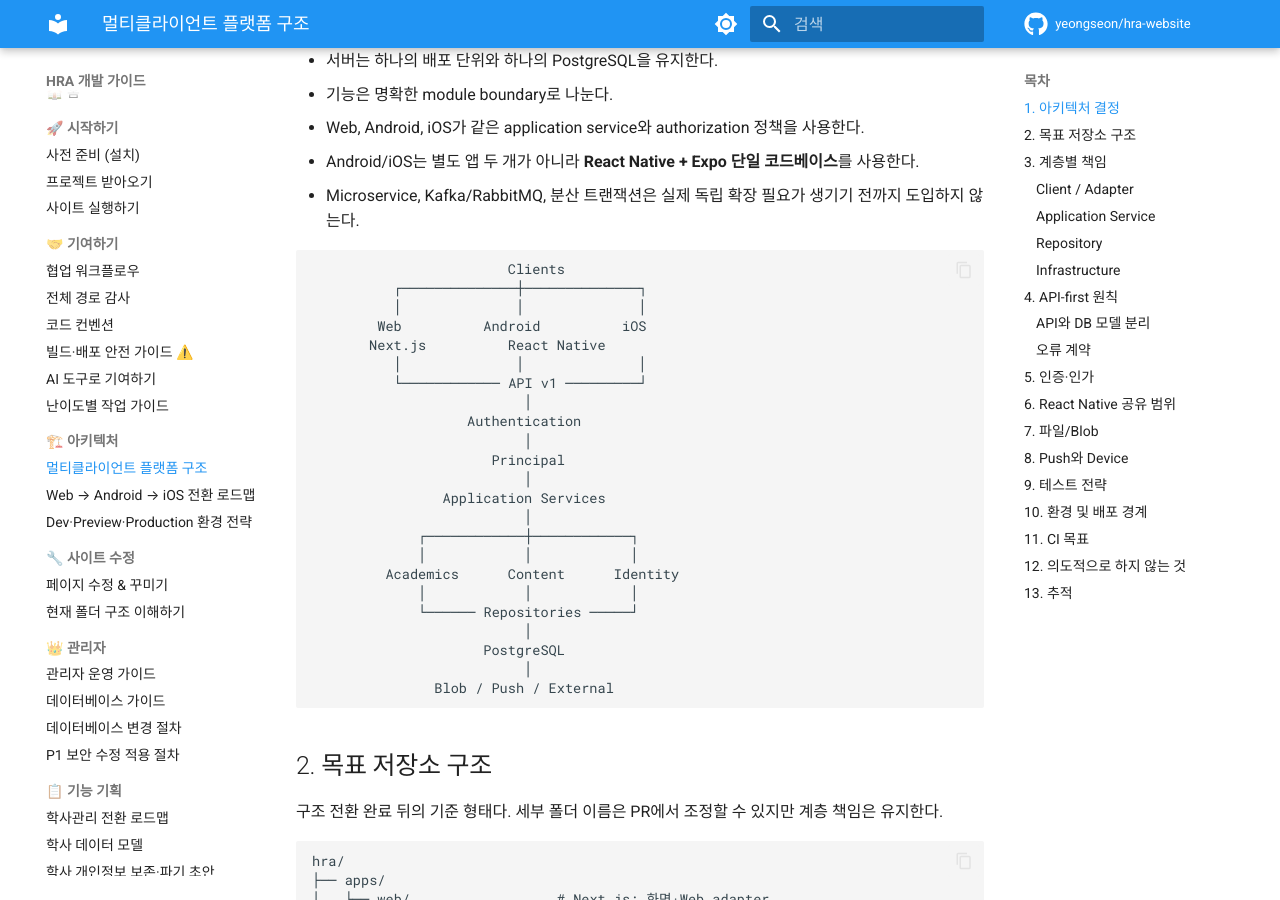
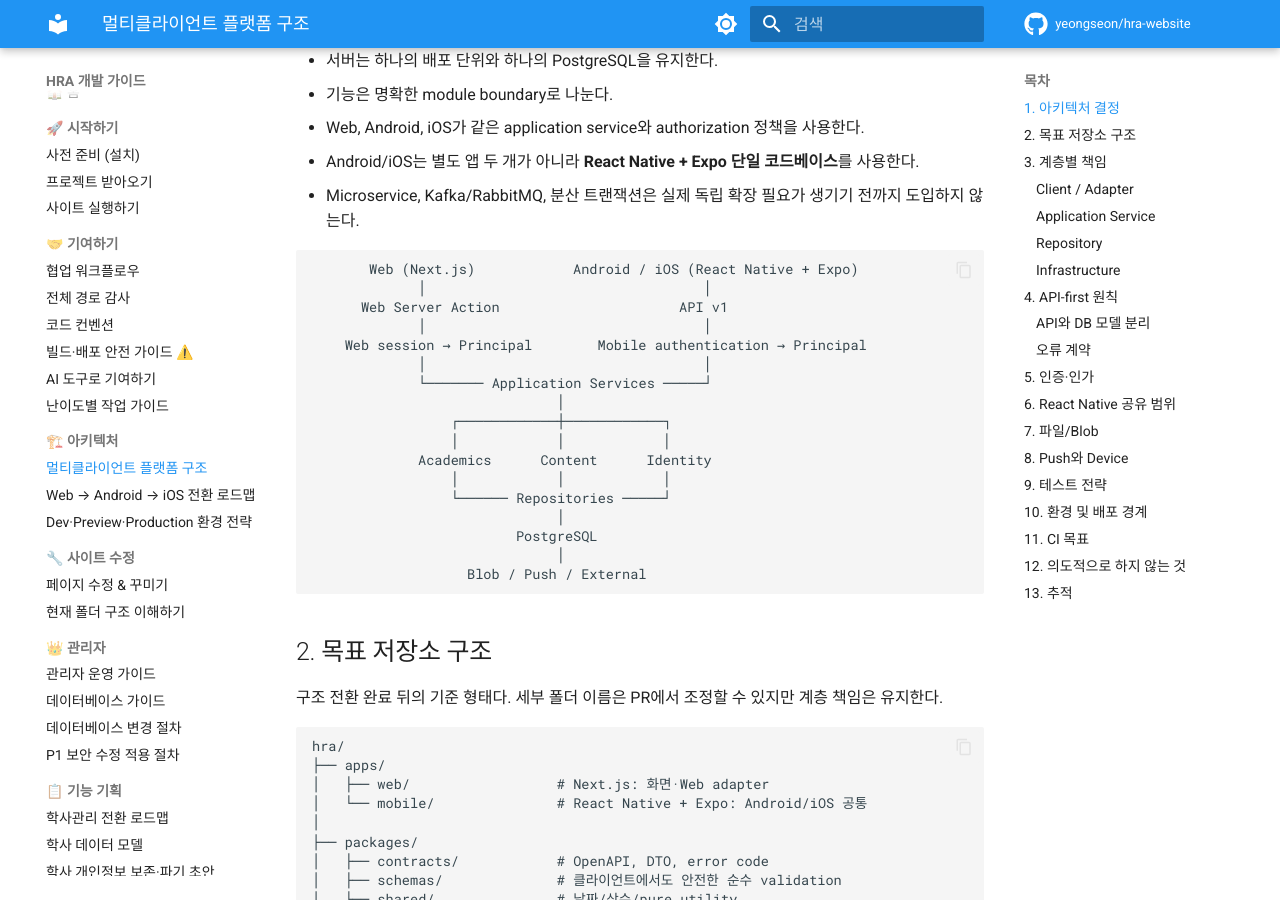
Before and after one commit to yeongseon/hra-website, an MkDocs documentation site: the page built from docs/developer/platform-architecture.md, in a window 1280 px wide and 900 px high, scrolled down 408 px. Built offline with MkDocs 1.6.1 and Material for MkDocs 9.7.7, drawn with Linux system fonts in a browser that asks for light colours; comment, search, counter and statistics services are not loaded; some of the changed text lies outside the part shown.

Commit message:
docs(platform): 목표 정책을 구현된 격리·출결 권한으로 오해하지 않게 한다
배포 안내의 Preview 격리 선언을 목표 정책으로 구분하고 실제 자원·환경변수의
격리 확인이 #279에 남아 있음을 명시한다. 아키텍처 그림은 Web Server Action의
직접 서비스 호출과 Expo의 API v1 경로를 분리해 불필요한 HTTP self-call을
요구하는 것으로 읽히지 않게 한다.

Principal 예시에는 기존 학사 정책을 연결한다. 홈페이지 ADMIN·교수 FACULTY
역할만으로 출결을 허용하지 않고, 검증된 계정과 해당 기수의 유효한 기간 배정이
필요하다는 G2 설계 경계를 보존한다. 새 전역 역할이나 구현 완료를 선언하지 않는다.

Constraint: Preview 실제 격리와 #142·#143 운영 정책은 미확인 또는 미정이다
Confidence: high
Scope-risk: narrow
Directive: 게시 전 최신 main 및 문서 PR #301과 정합화하고 실제 Preview 격리는 #279에서 별도로 확인한다
Tested: 독립 리뷰 APPROVE, strict MkDocs, 두 변경 문서의 로컬 링크·앵커 7개, fresh npm ci, typecheck, 합성 설정 build, git diff --check
Not-tested: 실제 Preview 자원·운영 설정, 외부 링크 가용성, G2 출결 구현
Related: PR #278; #279; #142; #143

````diff
--- a/docs/developer/platform-architecture.md
+++ b/docs/developer/platform-architecture.md
@@ -15,29 +15,23 @@ HRA의 목표는 **API-first modular monolith + monorepo**다.
 - Microservice, Kafka/RabbitMQ, 분산 트랜잭션은 실제 독립 확장 필요가 생기기 전까지 도입하지 않는다.
 
 ```text
-                        Clients
-          ┌──────────────┼──────────────┐
-          │              │              │
-        Web          Android          iOS
-       Next.js          React Native
-          │              │              │
-          └──────────── API v1 ─────────┘
-                          │
-                   Authentication
-                          │
-                      Principal
-                          │
-                Application Services
-                          │
-             ┌────────────┼────────────┐
-             │            │            │
-         Academics      Content      Identity
-             │            │            │
-             └────── Repositories ─────┘
-                          │
-                     PostgreSQL
-                          │
-               Blob / Push / External
+       Web (Next.js)            Android / iOS (React Native + Expo)
+             │                                  │
+      Web Server Action                      API v1
+             │                                  │
+    Web session → Principal        Mobile authentication → Principal
+             │                                  │
+             └─────── Application Services ─────┘
+                              │
+                 ┌────────────┼────────────┐
+                 │            │            │
+             Academics      Content      Identity
+                 │            │            │
+                 └────── Repositories ─────┘
+                              │
+                         PostgreSQL
+                              │
+                   Blob / Push / External
 ```
 
 ## 2. 목표 저장소 구조
@@ -196,6 +190,10 @@ type Principal = {
 };
 ```
 
+> **G2 출결 인가 경계(설계 중·미구현):** 위 `Principal.role`만으로 출결을 허용하지 않는다. `ADMIN`은 홈페이지 관리 권한이며, `FACULTY`는 출결 담당자가 아니다.
+> 출결은 검증된 로그인 계정과 해당 기수에 대한 유효한 기간 배정을 함께 확인해야 한다. 운영 인력은 어드바이저 1명과 조교 2명이며 교체·배정 종료 이력을 반영한다. 이를 새 전역 사용자 역할 신설로 해석하지 않는다.
+> [학사관리 로드맵](../ACADEMIC-MANAGEMENT-ROADMAP.md)과 [데이터 모델](../ACADEMIC-DATA-MODEL.md)의 경계를 유지한다. 보존·파기 정책 [#142](https://github.com/yeongseon/hra-website/issues/142), 정정·최종 승인 및 학사 운영 권한 정책 [#143](https://github.com/yeongseon/hra-website/issues/143)은 미정이다.
+
 Web은 Auth.js cookie를 유지할 수 있다. Mobile은 short-lived access token + rotating refresh token을 사용한다. refresh token 원문은 서버 DB에 저장하지 않고 hash, 만료, 회전, revoke 상태를 관리한다.
 
 사용자 삭제·role/sessionVersion 변경은 Web/Mobile 세션 모두에 동일한 무효화 정책을 적용한다.
````
Also changed, not shown: docs/DEPLOYMENT.md (+4 -3 lines).
